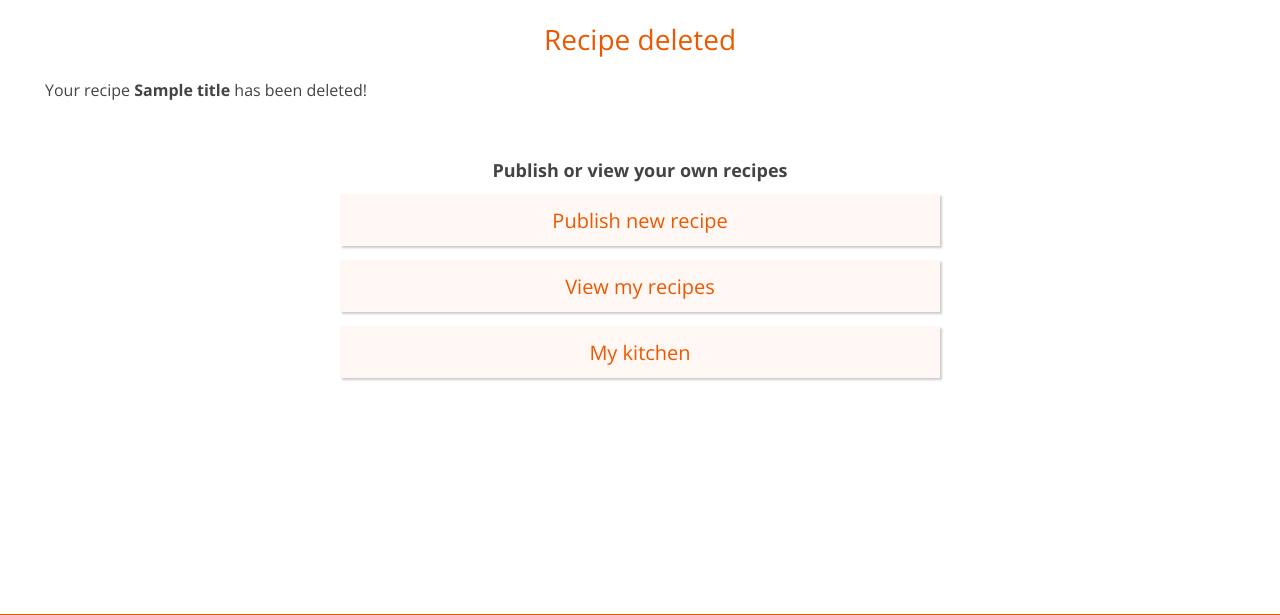
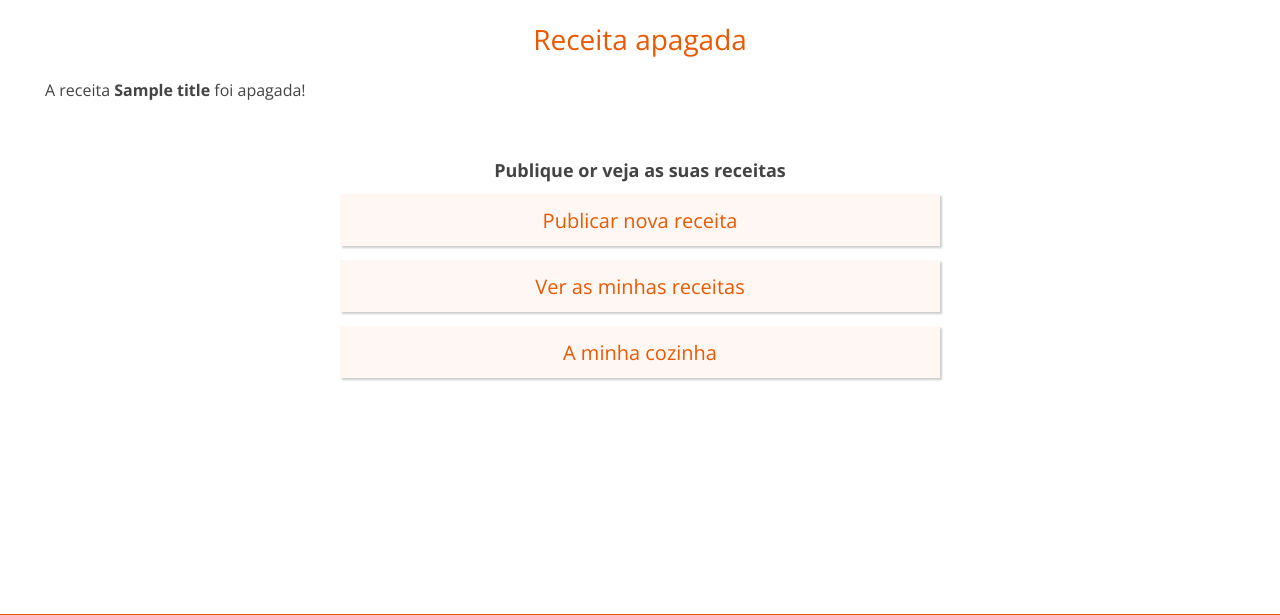
Before and after one commit to nmiguelmoura/Cook-Social, a Python web app: template www/templates/delete_recipe.html in a window 1280 px wide. Shown: the part 58-673 px from the top of the page. Run offline with Jinja, Linux system fonts and the light colour scheme; the template is opened without the code that fills it: most values are stand-ins (such as "Sample title", 1, 10 or a date in 2020).

Commit message:
Translate delete_recipe.html to pt

```diff
--- a/www/templates/delete_recipe.html
+++ b/www/templates/delete_recipe.html
@@ -7,19 +7,19 @@
 {% block content %}
 <div id="contact-sent" class="page-content wrapper">
     <section class="padded-col-sm-12-12">
-        <h2>Recipe deleted</h2>
-        <p class="generic-text-left">Your recipe <strong>{{title}}</strong> has been deleted!</p>
+        <h2>Receita apagada</h2>
+        <p class="generic-text-left">A receita <strong>{{title}}</strong> foi apagada!</p>
     </section>
     <section class="padded-col-sm-12-12 col-md-6-12 other-options">
-        <p class="generic-text strong-text">Publish or view your own recipes</p>
+        <p class="generic-text strong-text">Publique or veja as suas receitas</p>
         <div class="button-container col-sm-12-12">
-            <a href="/publish" class="button"><p>Publish new recipe</p></a>
+            <a href="/publish" class="button"><p>Publicar nova receita</p></a>
         </div>
         <div class="button-container col-sm-12-12">
-            <a href="/myrecipes" class="button"><p>View my recipes</p></a>
+            <a href="/myrecipes" class="button"><p>Ver as minhas receitas</p></a>
         </div>
         <div class="button-container col-sm-12-12">
-            <a href="/kitchen" class="button"><p>My kitchen</p></a>
+            <a href="/kitchen" class="button"><p>A minha cozinha</p></a>
         </div>
     </section>
 </div>
```
